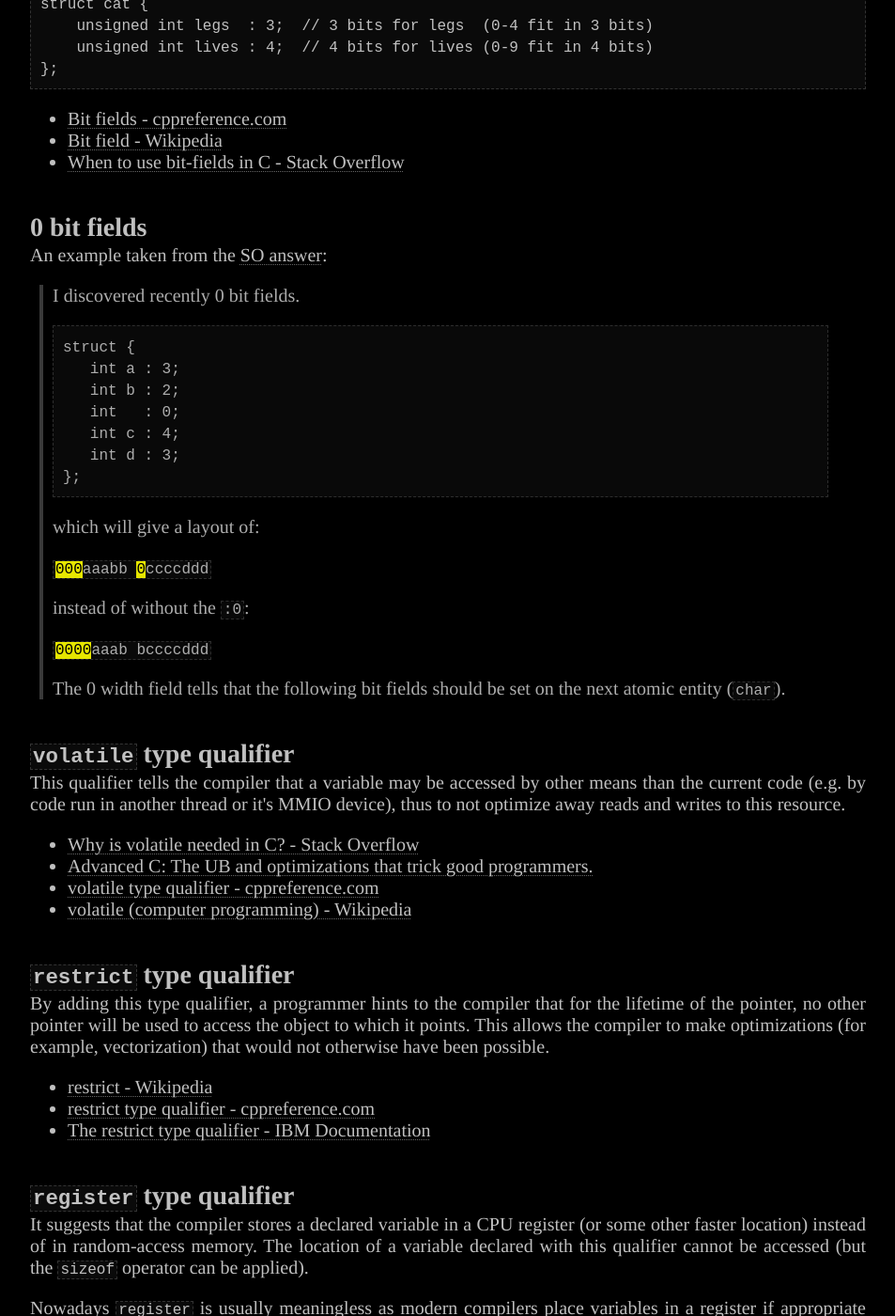
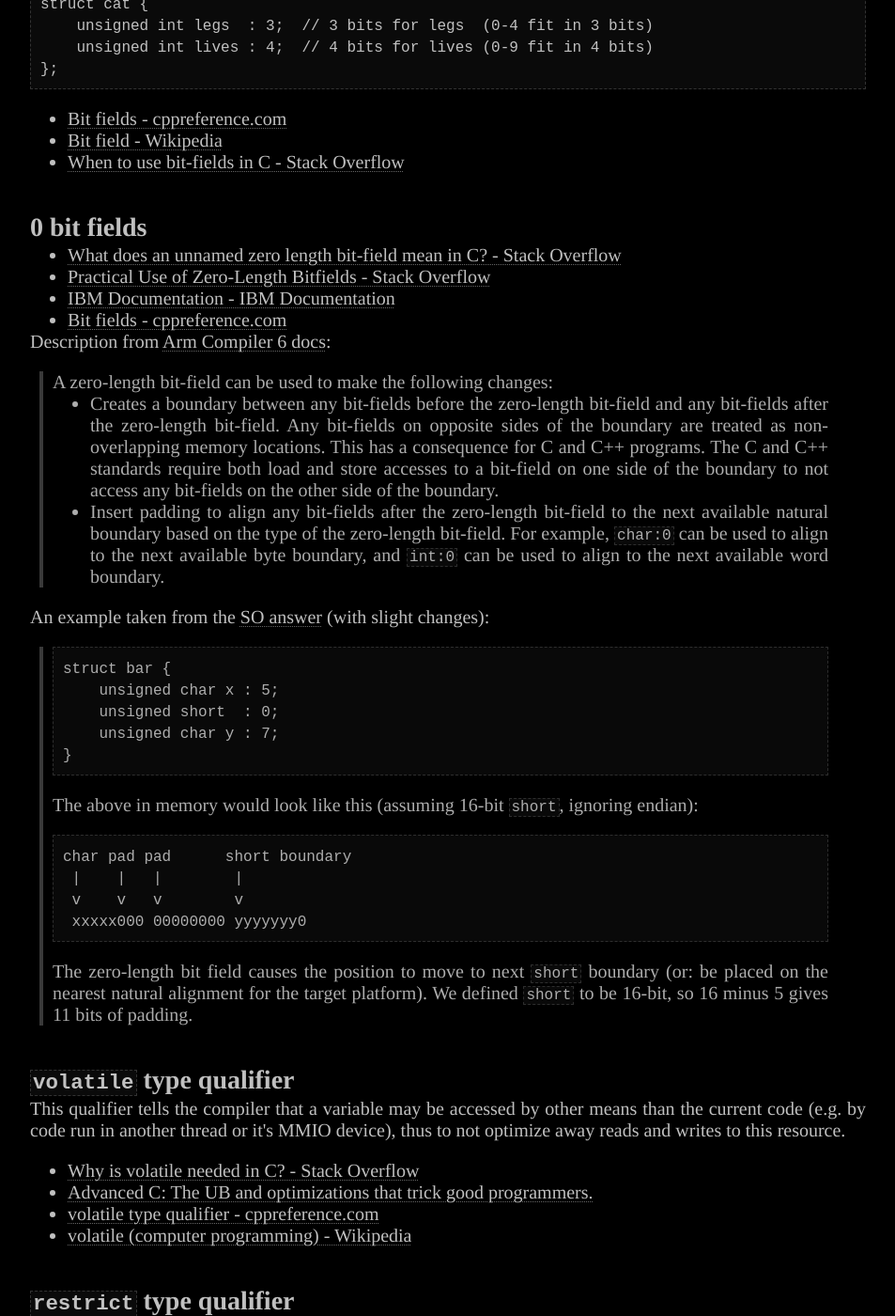
Before and after one commit to Jorenar/blog, a Jekyll site: the page built from _posts/2023-02-19-less-known-c.md, in a window 1280 px wide and 1400 px high, scrolled down 4018 px. Shown: the whole window at 94% size, without its empty margins (163-1116 px from the left). Built offline with Jekyll 4.4.1, drawn with Linux system fonts in a browser that asks for light colours.

Commit message:
deploy: 25998d5e580906db8934f80024441a3480ac2690

````diff
--- a/_posts/2023-02-19-less-known-c.md
+++ b/_posts/2023-02-19-less-known-c.md
@@ -186,30 +186,47 @@ struct cat {
 
 ## 0 bit fields
 
-An example taken from the [SO answer](https://stackoverflow.com/a/4286818/10247460):
+* [What does an unnamed zero length bit-field mean in C? - Stack Overflow](https://stackoverflow.com/q/45916894/10247460)
+* [Practical Use of Zero-Length Bitfields - Stack Overflow](https://stackoverflow.com/q/4297095/10247460)
+* [IBM Documentation - IBM Documentation](https://www.ibm.com/docs/en/xcafbg/9.0.0?topic=SS3KZ4_9.0.0/com.ibm.xlcpp9.bg.doc/proguide/calgnbit.html)
+* [Bit fields - cppreference.com](https://en.cppreference.com/w/c/language/bit_field)
 
-> I discovered recently 0 bit fields.
->
+Description from [Arm Compiler 6 docs](https://developer.arm.com/documentation/ka004594/latest):
+
+> A zero-length bit-field can be used to make the following changes:
+>   * Creates a boundary between any bit-fields before the zero-length bit-field
+>     and any bit-fields after the zero-length bit-field. Any bit-fields on
+>     opposite sides of the boundary are treated as non-overlapping memory
+>     locations. This has a consequence for C and C++ programs. The C and C++
+>     standards require both load and store accesses to a bit-field on one side
+>     of the boundary to not access any bit-fields on the other side of the boundary.
+>   * Insert padding to align any bit-fields after the zero-length bit-field to
+>     the next available natural boundary based on the type of the zero-length
+>     bit-field. For example, `char:0` can be used to align to the next available
+>     byte boundary, and `int:0` can be used to align to the next available word boundary.
+
+An example taken from the [SO answer](https://stackoverflow.com/a/26725041/10247460) (with slight changes):
+
 > ```c
-> struct {
->    int a : 3;
->    int b : 2;
->    int   : 0;
->    int c : 4;
->    int d : 3;
-> };
+> struct bar {
+>     unsigned char x : 5;
+>     unsigned short  : 0;
+>     unsigned char y : 7;
+> }
 > ```
 >
-> which will give a layout of:
+> The above in memory would look like this (assuming 16-bit `short`, ignoring endian):
 >
-> <code><mark>000</mark>aaabb <mark>0</mark>ccccddd</code>
+> ```
+> char pad pad      short boundary
+>  |    |   |        |
+>  v    v   v        v
+>  xxxxx000 00000000 yyyyyyy0
+> ```
 >
-> instead of without the `:0`:
->
-> <code><mark>0000</mark>aaab bccccddd</code>
->
-> The 0 width field tells that the following bit fields should be set on the
-> next atomic entity (`char`).
+> The zero-length bit field causes the position to move to next `short` boundary
+> (or: be placed on the nearest natural alignment for the target platform).
+> We defined `short` to be 16-bit, so 16 minus 5 gives 11 bits of padding.
 
 ## `volatile` type qualifier
 
````
